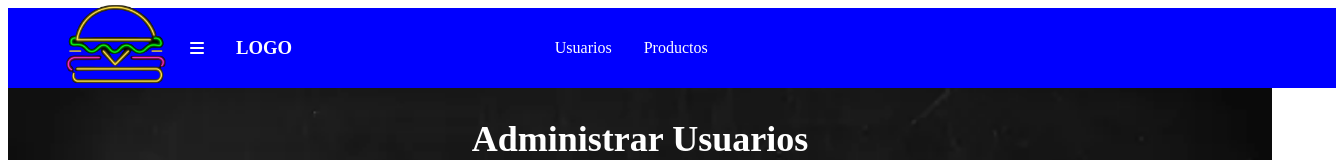
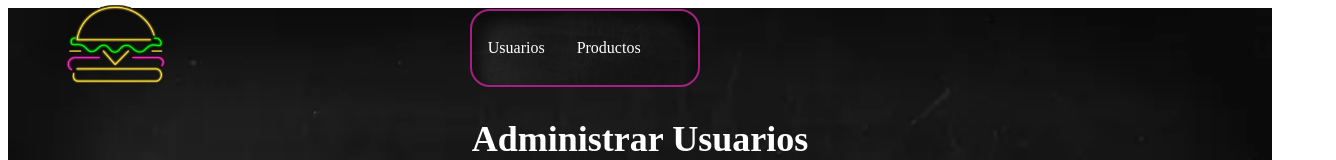
Before and after one commit to Laboratoria/BOG005-burger-queen-api-client, a React (Create React App) app in the folder burger-queen/: page /admin in a window 1280 px wide. Shown: the top 160 px of the page, 1336 px wide, since content can reach past the window. Built offline with nearby package versions, Linux system fonts and the light colour scheme; no server answers.

Commit message:
estilos a la barra de nav

```diff
--- a/burger-queen/src/components/navBar.jsx
+++ b/burger-queen/src/components/navBar.jsx
@@ -1,5 +1,6 @@
 import { useRef } from "react";
-import "./navBar.scss";
+import logoFondoPizarra from '../img/logoSinFondo.png'
+// import "./navBar.scss";
 
 function Navbar() {
 	const navRef = useRef();
@@ -10,7 +11,7 @@ function Navbar() {
 
 	return (
 		<header>
-			<h3>LOGO</h3>
+			  <img src={logoFondoPizarra} alt="logo" />
 			<nav ref={navRef}>
 				<a href="/#">Usuarios</a>
 				<a href="/#">Productos</a>
--- a/burger-queen/src/components/navBar.scss
+++ b/burger-queen/src/components/navBar.scss
@@ -4,14 +4,20 @@ header {
 	justify-content: space-between;
 	height: 80px;
 	padding: 0 2rem;
-	background-color: blue;
-	color: var(--textColor);
+	// background-color: blue;
+	color: yellow;
+	img {
+		        width: 20%;
+		        max-width: 150px;
+		    }
 }
 
 nav a {
 	margin: 0 1rem;
 	color: white;
 	text-decoration: none;
+	//prueba
+
 }
 
 nav a:hover {
@@ -24,7 +30,7 @@ header .nav-btn {
 	background: transparent;
 	border: none;
 	outline: none;
-	color: var(--textColor);
+	color: white;
 	visibility: hidden;
 	opacity: 0;
 	font-size: 1.8rem;
@@ -34,6 +40,11 @@ header div,
 nav {
 	display: flex;
 	align-items: center;
+	background-image: url('../img/fondoPizzara.jpg');
+    background-size: cover;
+	border-radius: 20px;
+	border: solid 2px $pinkButton;
+
 }
 
 @media only screen and (max-width: 1024px) {
@@ -43,17 +54,18 @@ nav {
 	}
 
 	header nav {
-		position: fixed;
+		// position: fixed;
+		position: absolute;
 		top: 0;
-		left: 0;
-		height: 100%;
-		width: 100%;
+		left: 40%;
+		height: 50%;
+		width: 60%;
 		display: flex;
 		flex-direction: column;
 		align-items: center;
 		justify-content: center;
 		gap: 1.5rem;
-		background-color: var(--mainColor);
+		// background-color: lightgreen;
 		transition: 1s;
 		transform: translateY(-100vh);
 	}
--- a/burger-queen/src/styles/components/_admin.scss
+++ b/burger-queen/src/styles/components/_admin.scss
@@ -5,14 +5,14 @@
     min-height: 100vh;
     color: $white;
 
-    header {
-        display: flex;
-        width: 100%;
-        img {
-            width: 20%;
-            max-width: 150px;
-        }
-    }
+    // header {
+    //     display: flex;
+    //     width: 100%;
+    //     img {
+    //         width: 20%;
+    //         max-width: 150px;
+    //     }
+    // }
 
 
     button{
--- a/burger-queen/src/view/admin.jsx
+++ b/burger-queen/src/view/admin.jsx
@@ -1,5 +1,5 @@
 import React from "react";
-import logoFondoPizarra from '../img/logoSinFondo.png'
+// import logoFondoPizarra from '../img/logoSinFondo.png'
 import {AdminUser} from '../components/admin/adminUser/adminUser.jsx'
 import { Navbar } from "../components/navBar.jsx";
 
@@ -13,11 +13,11 @@ import { Navbar } from "../components/navBar.jsx";
 const Admin= () => {
     return (
         <div className="admin_Container">
-            <header>
-            <img src={logoFondoPizarra} alt="logo" />
-            <nav>
+            {/* <header> */}
+            {/* <img src={logoFondoPizarra} alt="logo" /> */}
+            {/* <nav>
             <i className="fa-solid fa-bars"></i>
-            </nav>
+            </nav> */}
             {/* <Navbar
                 item1="USUARIOS"
                 item2="PRODUCTOS"
@@ -25,7 +25,7 @@ const Admin= () => {
                 link2="/admin-products"
             /> */}
             <Navbar/>
-            </header>
+            {/* </header> */}
             <AdminUser />
         </div>
     )
```
